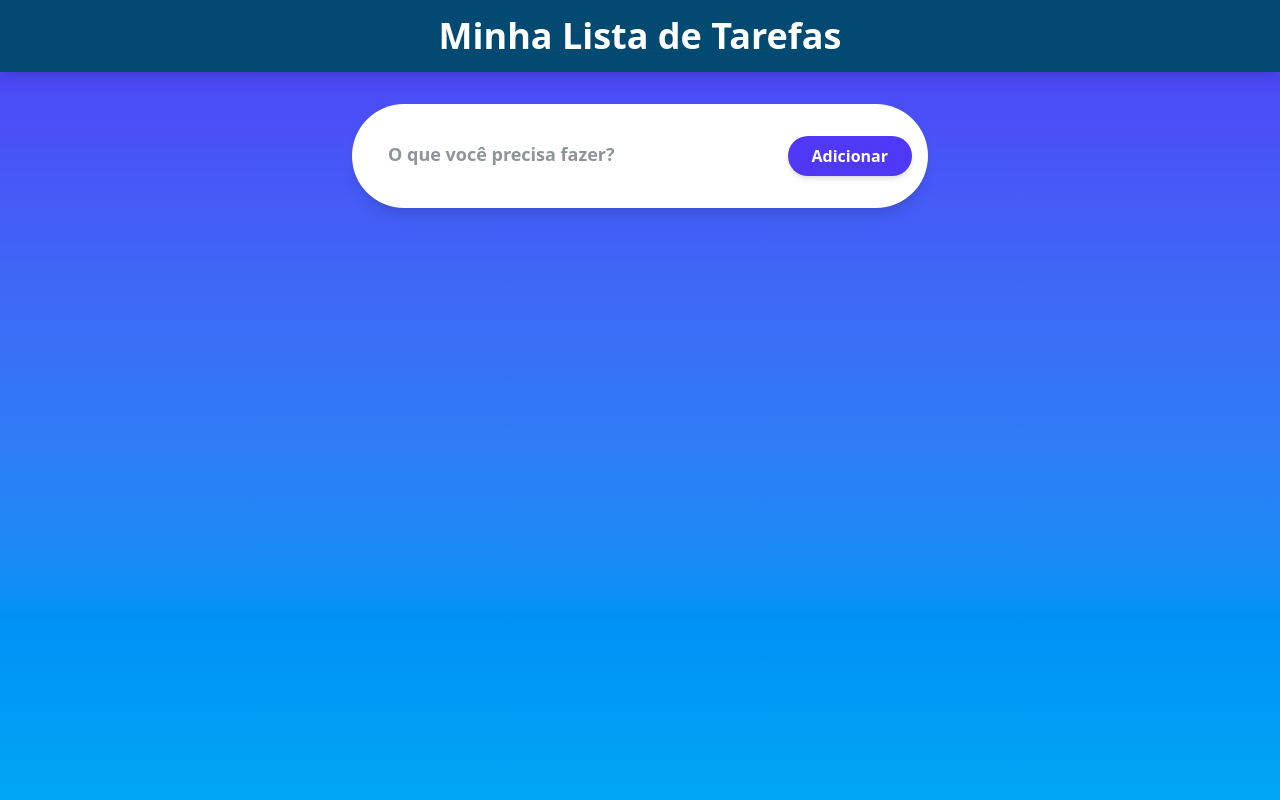
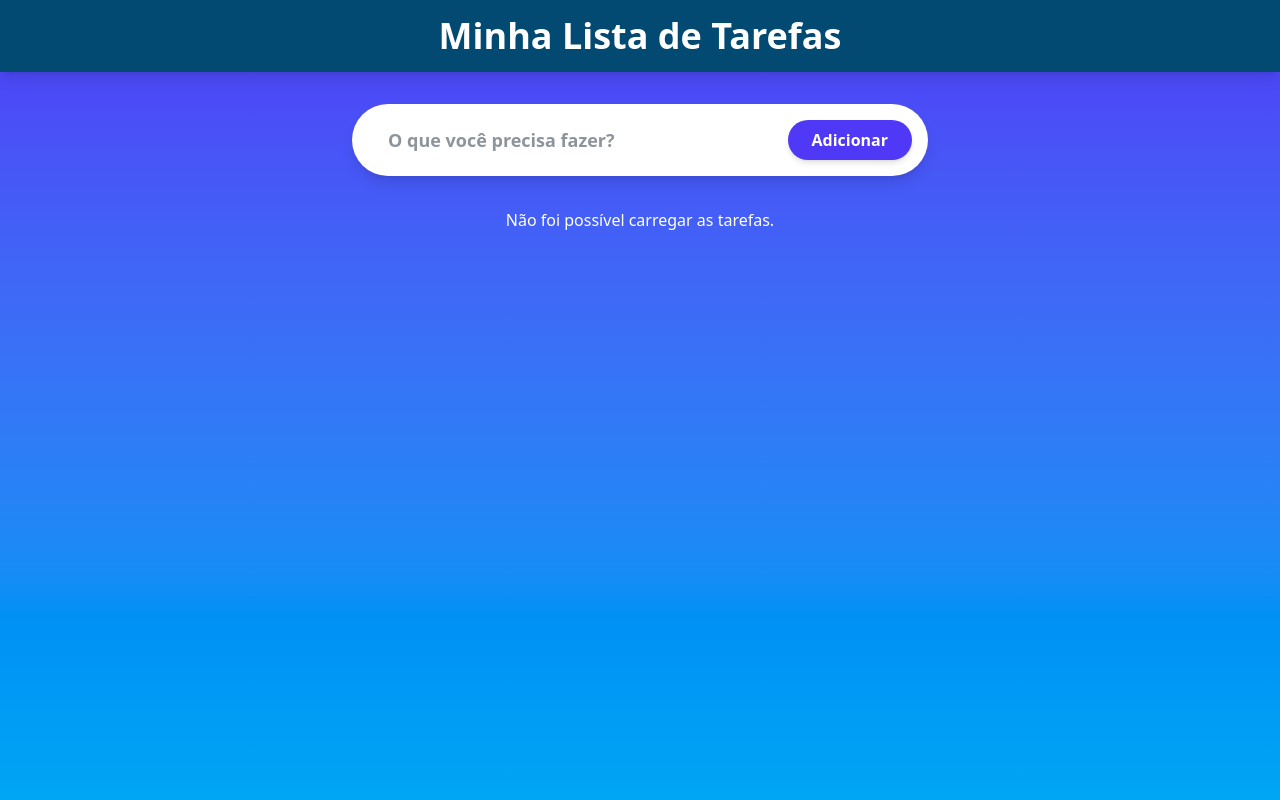
Before and after one commit to yonevxs/ToDo_List, a Django app: page /todo_list in a window 1280 px wide. Run offline with Django 5.2, Linux system fonts and the light colour scheme; data that the repository does not hold is empty; style sheets or scripts are compiled from the project's sources.

Commit message:
feat: Criação de API para conversar com Redis e script JS para inserção das tarefas no front-end

```diff
--- a/ToDoList/settings.py
+++ b/ToDoList/settings.py
@@ -38,6 +38,7 @@
     'django.contrib.messages',
     'django.contrib.staticfiles',
     'app',
+    'rest_framework',
 ]
 
 MIDDLEWARE = [
--- a/app/templates/todo_list.html
+++ b/app/templates/todo_list.html
@@ -3,11 +3,107 @@
 {% block titulo %} Minha Lista de Tarefas {% endblock %}
 
 {% block conteudo %}
+
 <div class="max-w-xl mx-auto mt-8 p-4 bg-white rounded-full shadow-lg flex items-center justify-between">
-    <form action="" class="flex mb-6">
-        <input type="text" id="nova-tarefa" placeholder="O que você precisa fazer?" class="flex-1 text-lg px-5 mt-5 mr-4 border-gray-300 rounded-l-lg focus:outline-none focus:outline-none focus:ring-0 text-gray-800 font-semibold" id='tarefa'>
+    <form id='task_form' class="flex w-full mb-0"> {% csrf_token %}
+
+        <input type="text" id="task-input" name='titulo' placeholder="O que você precisa fazer?" class="flex-1 text-lg px-5 border-none focus:outline-none focus:ring-0 text-gray-800 font-semibold rounded-full" required>
+
+        <button type="submit" class="bg-indigo-600 text-white px-6 py-2 rounded-full hover:bg-indigo-700 transition duration-150 font-semibold shadow-md">Adicionar</button>
     </form>
-    <button type="submit" class="bg-indigo-600 text-white px-6 py-2 rounded-full hover:bg-indigo-700 transition duration-150 font-semibold shadow-md">Adicionar</button>
+</div>
 
+<div class="max-w-xl mx-auto">
+    <div id='task-list' class='mt-8'>
+        </div>
 </div>
-{% endblock %}]
+
+
+<script>
+    document.addEventListener('DOMContentLoaded', () => {
+        const form = document.getElementById('task_form');
+        const input = document.getElementById('task-input');
+        const taskListContainer = document.getElementById('task-list');
+
+        // Pega o token CSRF do Django para o POST
+        const csrf_token = document.querySelector('[name=csrfmiddlewaretoken]').value; // Corrigido para pegar o .value
+
+        // Cria HTML da Tarefa
+        function createTask(tarefa){ // O nome da sua função está 'createTask'
+            const taskDiv = document.createElement('div');
+            taskDiv.className = 'bg-white bg-opacity-90 text-gray-900 p-4 rounded-lg mb-3 flex justify-between items-center shadow';
+
+            taskDiv.innerHTML = `
+                <span class="text-lg">
+                    ${tarefa.titulo}
+                    <span class="text-sm font-medium text-gray-600">(${tarefa.status})</span>
+                </span>
+                `;
+            return taskDiv;
+        }
+
+        // Busca tarefa
+        async function fetchTasks(){
+            try {
+                const response = await fetch('/api/tarefas/'); // Chama API GET
+                if (!response.ok) throw new Error('Erro ao buscar tarefas');
+
+                const tarefas = await response.json(); // Converte a resposta em JSON
+
+                // Limpa a lista antes de adicionar
+                taskListContainer.innerHTML = '';
+
+                // Adiciona cada tarefa no HTML
+                tarefas.forEach(tarefa => {
+                    const taskElement = createTask(tarefa); // Usando sua função 'createTask'
+                    taskListContainer.appendChild(taskElement);
+                });
+
+            } catch (error) {
+                console.error('Erro:', error);
+                taskListContainer.innerHTML = '<p class="text-white text-center">Não foi possível carregar as tarefas.</p>';
+            }
+        }
+
+        // Lidar com envio do formulário
+        form.addEventListener('submit', async (event) => {
+            event.preventDefault(); // Impede o recarregamento da página
+
+            const titulo = input.value.trim();
+            if (!titulo) return;
+
+            try {
+                const response = await fetch('/api/tarefas/', {
+                    method: 'POST',
+                    headers: {
+                        'Content-Type': 'application/json',
+                        'X-CSRFToken': csrf_token
+                    },
+                    body: JSON.stringify({
+                        titulo: titulo
+                    })
+                });
+
+                if (response.status === 201) { // 201 = Created (Sucesso!)
+                    const novaTarefa = await response.json();
+
+                    const taskElement = createTask(novaTarefa); // Usando sua função 'createTask'
+                    taskListContainer.prepend(taskElement);
+
+                    input.value = ''; // Limpa o campo do formulário
+                } else {
+                    const erroData = await response.json();
+                    alert('Erro ao criar tarefa: ' + (erroData.erro || 'Erro desconhecido'));
+                }
+
+            } catch (error) {
+                console.error('Erro:', error);
+                alert('Uma falha de conexão ocorreu.');
+            }
+        });
+
+        // Chama a função para buscar as tarefas assim que a página carrega
+        fetchTasks();
+    });
+</script>
+{% endblock %}
--- a/app/urls.py
+++ b/app/urls.py
@@ -3,5 +3,8 @@
 
 urlpatterns = [
     path('', views.app, name='app'),
-    path('todo_list', views.todo_list, name='todo_list')
+    path('todo_list', views.todo_list, name='todo_list'),
+
+    # URL da API (JSON)
+    path('api/tarefas/', views.tarefa_list_create, name='tarefa-api'),
 ]
--- a/app/views.py
+++ b/app/views.py
@@ -1,8 +1,40 @@
 from django.shortcuts import render
 from django.http import HttpResponse
+from rest_framework.decorators import api_view
+from rest_framework.response import Response
+from rest_framework import status
+import datetime
+from . import db_redis
 # Create your views here.
 
 def app(request):
     return render(request, 'index.html')
+
 def todo_list(request):
     return render(request, 'todo_list.html')
+
+# Criação da API
+@api_view(['GET', 'POST']) # Agora a view aceita requests GET e POST
+def tarefa_list_create(request):
+    if request.method == 'GET':
+        tarefas = db_redis.listar_tarefas()
+        return Response(tarefas) # lista de tarefas como JSON
+
+    elif request.method == 'POST':
+        titulo = request.data.get('titulo') # como o DRF pega o JSON do front-end
+        if not titulo:
+            return Response({'erro': "O título é obrigatório"}, status=status.HTTP_400_BAD_REQUEST)
+
+        data_atual = datetime.date.today().isoformat()
+
+        novo_id = db_redis.criar_tarefa(
+            titulo = titulo,
+            descricao = request.data.get('descricao', ''),
+            data_criacao = data_atual,
+            status = 'pendente'
+        )
+
+        nova_tarefa = db_redis.ler_tarefa(novo_id)
+        nova_tarefa['id'] = novo_id
+
+        return Response(nova_tarefa, status = status.HTTP_201_CREATED)
```
